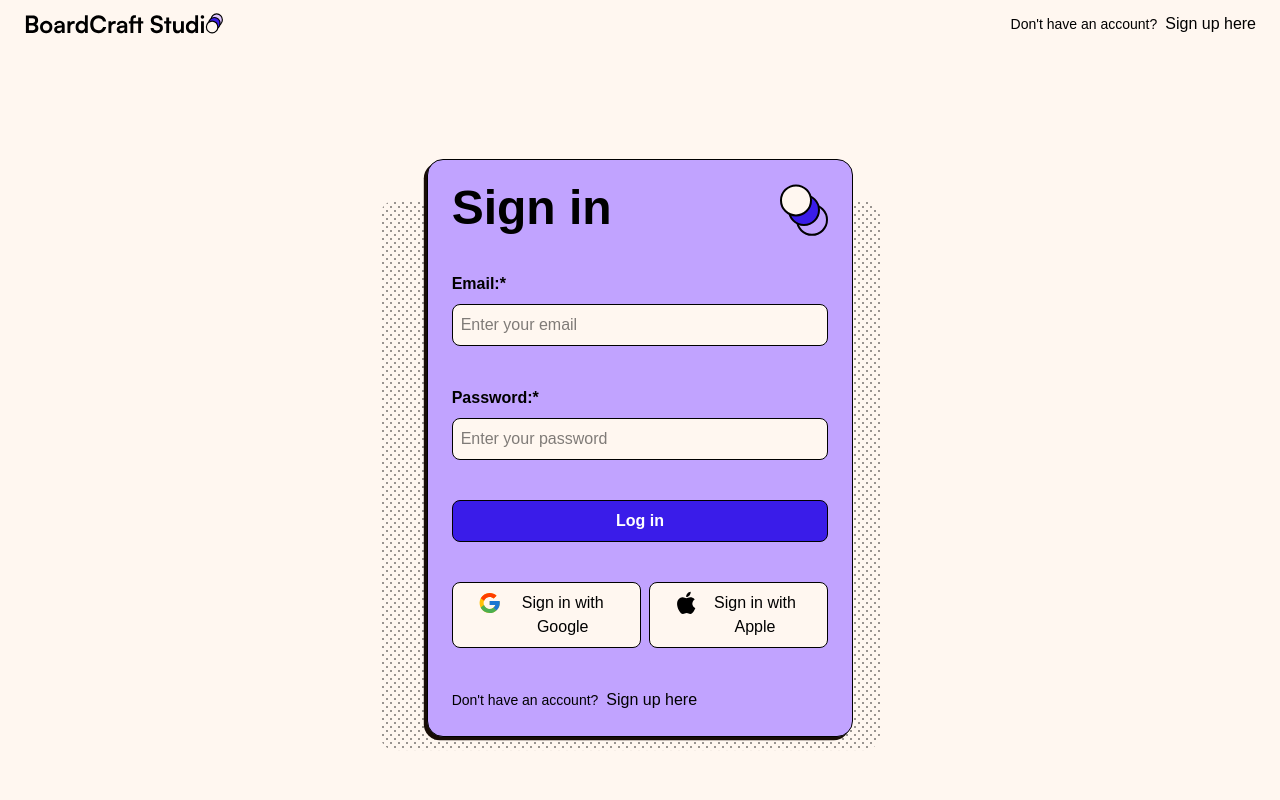
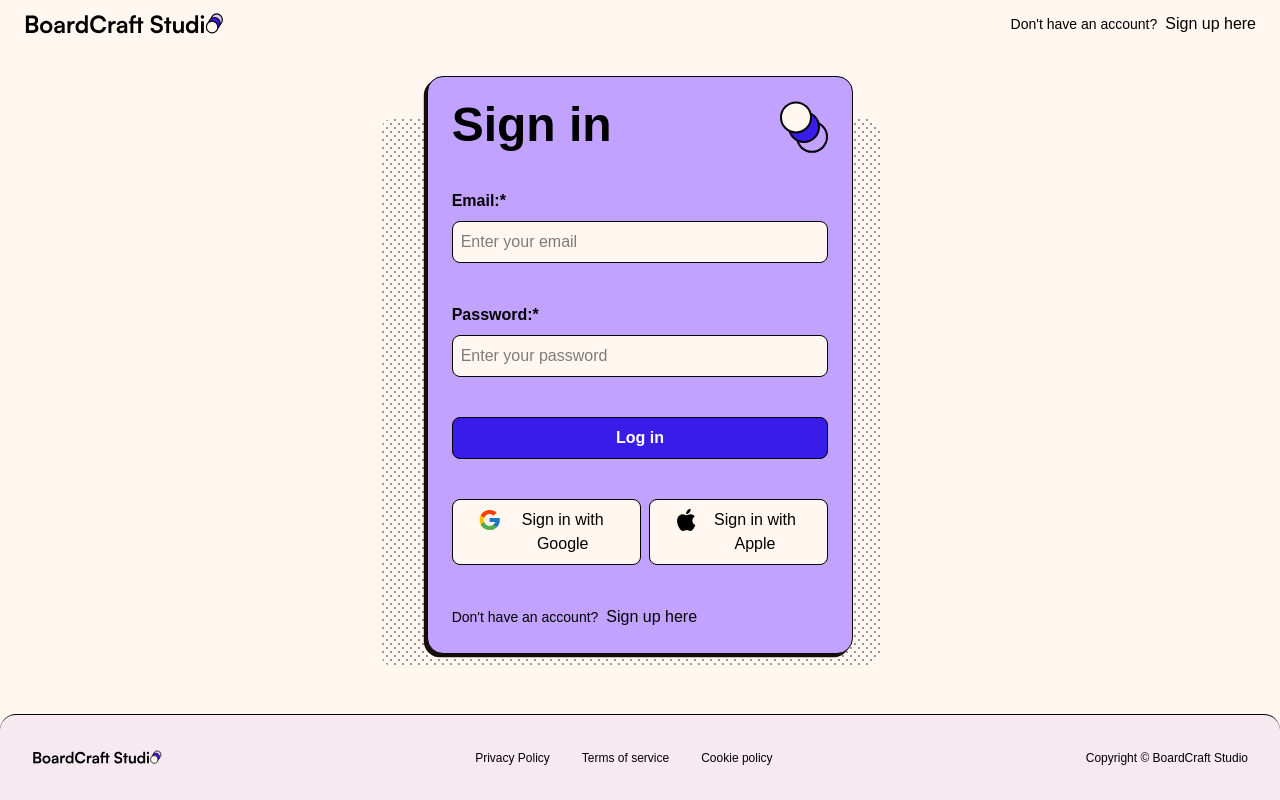
Before and after one commit to t-holmquist/learning-platform, a Next.js app: page /sign-in in a window 1280 px wide. Built offline with nearby package versions, Linux system fonts and the light colour scheme; a web font is replaced by a local one.

Commit message:
fix: layout sign-in

```diff
--- a/app/sign-in/page.tsx
+++ b/app/sign-in/page.tsx
@@ -11,7 +11,7 @@ import Footer from '@/components/ui/footer';
 const SignUp = () => {
   return (
     // Dot background overflows on mobile -> overflow-x-hidden. No scroll on tablet and desktop -> h-100vh
-    <div className='font-satoshi sm:h-[100vh] overflow-x-hidden'>
+    <div className='font-satoshi sm:min-h-screen flex flex-col justify-between overflow-x-hidden'>
         <nav className='flex justify-between items-center py-2 px-6'>
             <Link href={"/"}>
                 <Image src={"/icons/Logo.svg"} width={200} height={30} alt='BoardCraft Studio Logo' />
```
